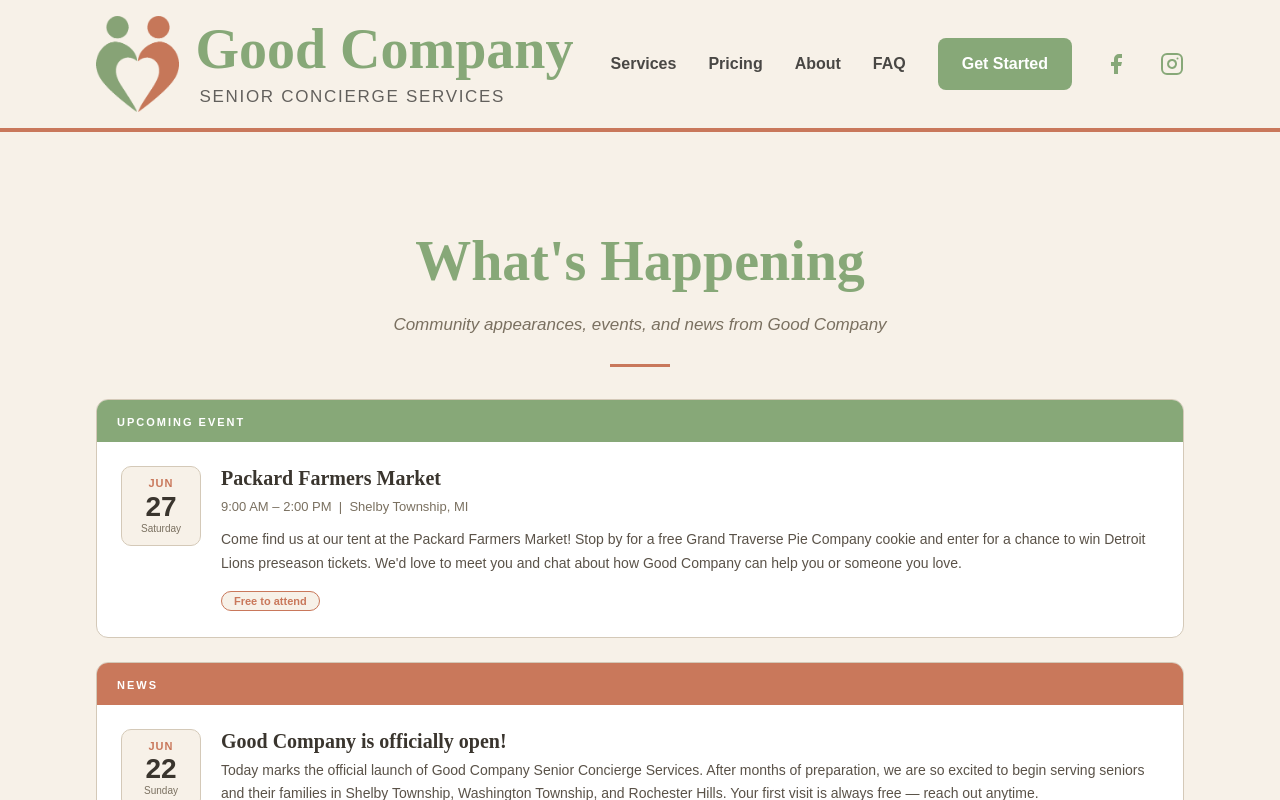
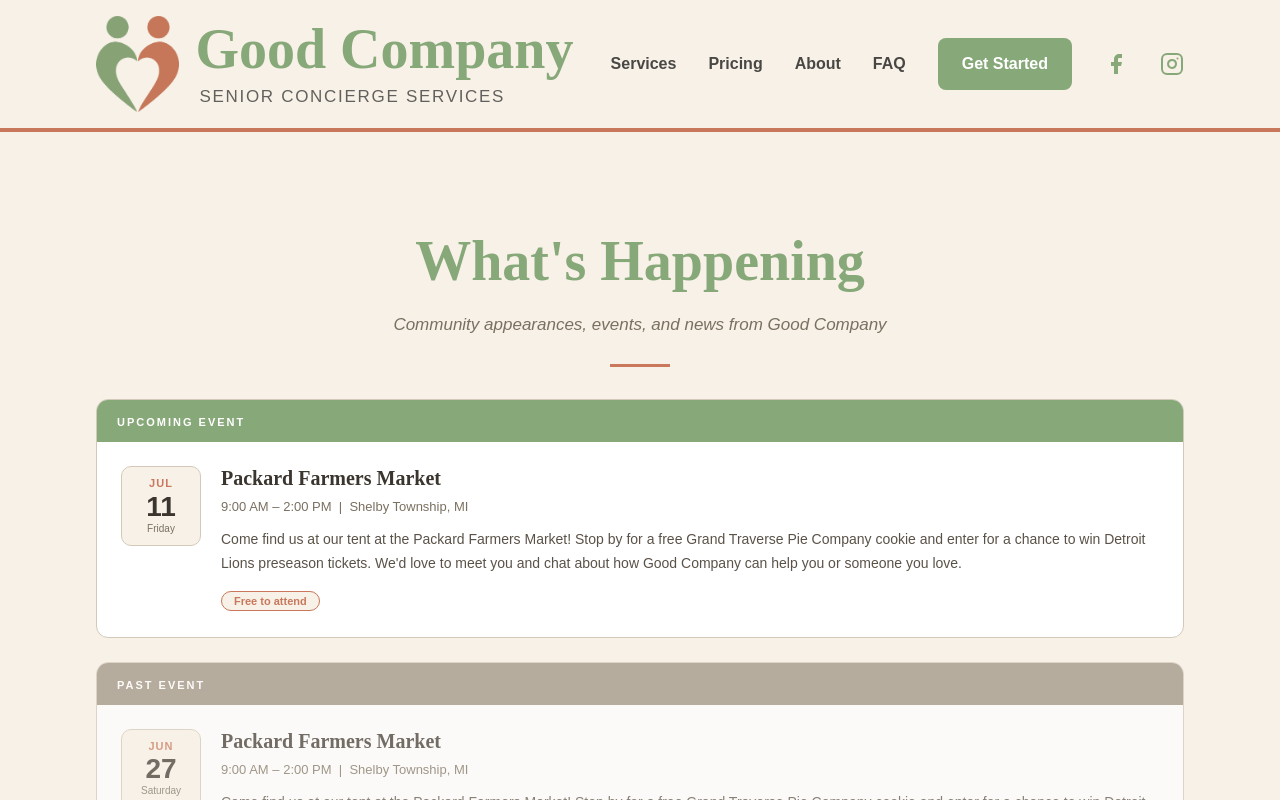
Before and after one commit to GoodCompanySCS/goodcompany-scs, a Next.js app: page /whats-happening in a window 1280 px wide. Shown: the top 800 px of the page. Built offline with nearby package versions, Linux system fonts and the light colour scheme.

Commit message:
Update page.tsx

```diff
--- a/app/whats-happening/page.tsx
+++ b/app/whats-happening/page.tsx
@@ -18,10 +18,32 @@ export default function WhatsHappening() {
         <div className="container-max max-w-3xl">
           <div className="space-y-6">
 
-            {/* Packard Farmers Market */}
+            {/* Packard Farmers Market — July 11 */}
             <div style={{ backgroundColor: 'white', borderRadius: '12px', border: '0.5px solid #d4c9b8', overflow: 'hidden' }}>
               <div style={{ backgroundColor: 'var(--sage)', padding: '8px 20px' }}>
                 <span style={{ fontSize: '11px', fontWeight: '600', color: 'white', textTransform: 'uppercase', letterSpacing: '2px' }}>Upcoming Event</span>
+              </div>
+              <div style={{ padding: '1.5rem', display: 'flex', gap: '1.25rem' }}>
+                <div style={{ backgroundColor: 'var(--cream)', borderRadius: '10px', width: '80px', height: '80px', flexShrink: 0, display: 'flex', flexDirection: 'column', alignItems: 'center', justifyContent: 'center', border: '1px solid #d4c9b8' }}>
+                  <span style={{ fontSize: '11px', fontWeight: '600', color: 'var(--terracotta)', textTransform: 'uppercase', letterSpacing: '1px' }}>Jul</span>
+                  <span style={{ fontSize: '28px', fontWeight: '700', color: '#3a352e', lineHeight: '1' }}>11</span>
+                  <span style={{ fontSize: '10px', color: '#7a7060' }}>Friday</span>
+                </div>
+                <div style={{ flex: 1 }}>
+                  <h2 style={{ fontSize: '20px', fontWeight: '700', color: '#3a352e', marginBottom: '6px' }}>Packard Farmers Market</h2>
+                  <p style={{ fontSize: '13px', color: '#7a7060', marginBottom: '10px' }}>9:00 AM – 2:00 PM &nbsp;|&nbsp; Shelby Township, MI</p>
+                  <p style={{ fontSize: '14px', color: '#5a5248', lineHeight: '1.7', marginBottom: '12px' }}>
+                    Come find us at our tent at the Packard Farmers Market! Stop by for a free Grand Traverse Pie Company cookie and enter for a chance to win Detroit Lions preseason tickets. We'd love to meet you and chat about how Good Company can help you or someone you love.
+                  </p>
+                  <span style={{ backgroundColor: 'var(--cream)', color: 'var(--terracotta)', fontSize: '11px', fontWeight: '600', padding: '3px 12px', borderRadius: '12px', border: '1px solid var(--terracotta)' }}>Free to attend</span>
+                </div>
+              </div>
+            </div>
+
+            {/* Packard Farmers Market — June 27 (past) */}
+            <div style={{ backgroundColor: 'white', borderRadius: '12px', border: '0.5px solid #d4c9b8', overflow: 'hidden', opacity: 0.7 }}>
+              <div style={{ backgroundColor: '#9a8f80', padding: '8px 20px' }}>
+                <span style={{ fontSize: '11px', fontWeight: '600', color: 'white', textTransform: 'uppercase', letterSpacing: '2px' }}>Past Event</span>
               </div>
               <div style={{ padding: '1.5rem', display: 'flex', gap: '1.25rem' }}>
                 <div style={{ backgroundColor: 'var(--cream)', borderRadius: '10px', width: '80px', height: '80px', flexShrink: 0, display: 'flex', flexDirection: 'column', alignItems: 'center', justifyContent: 'center', border: '1px solid #d4c9b8' }}>
@@ -35,7 +57,7 @@ export default function WhatsHappening() {
                   <p style={{ fontSize: '14px', color: '#5a5248', lineHeight: '1.7', marginBottom: '12px' }}>
                     Come find us at our tent at the Packard Farmers Market! Stop by for a free Grand Traverse Pie Company cookie and enter for a chance to win Detroit Lions preseason tickets. We'd love to meet you and chat about how Good Company can help you or someone you love.
                   </p>
-                  <span style={{ backgroundColor: 'var(--cream)', color: 'var(--terracotta)', fontSize: '11px', fontWeight: '600', padding: '3px 12px', borderRadius: '12px', border: '1px solid var(--terracotta)' }}>Free to attend</span>
+                  <span style={{ backgroundColor: 'var(--cream)', color: '#9a8f80', fontSize: '11px', fontWeight: '600', padding: '3px 12px', borderRadius: '12px', border: '1px solid #9a8f80' }}>Past event</span>
                 </div>
               </div>
             </div>
```
